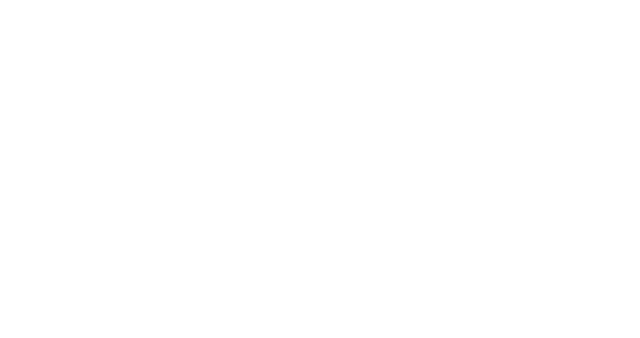
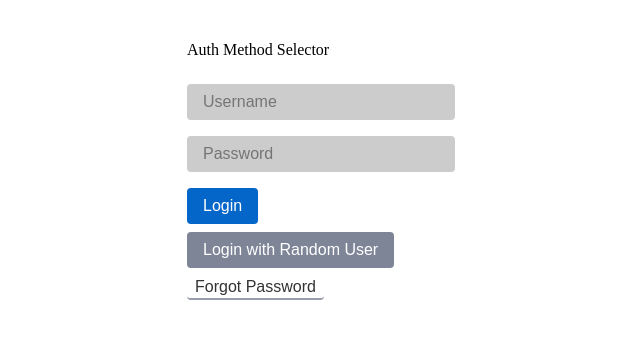
Before and after one commit to anuragpatil94/authenzation-frontend, a React (Create React App) app: page / in a window 1280 px wide. Shown: the top 338 px of the page, without its empty margins (319-959 px from the left). Built offline with nearby package versions, Linux system fonts and the light colour scheme.

Commit message:
feat: add login screen

```diff
--- /dev/null
+++ b/src/App.js
@@ -0,0 +1,13 @@
+import React from 'react';
+
+import './styles/main.css';
+
+import LoginScreen from './screens/Login';
+
+export default App;
+
+// Entry Point to the Application
+function App() {
+  // Authorized App or UnAuthorized App
+  return <LoginScreen />;
+}
--- /dev/null
+++ b/src/containers/Login.js
@@ -0,0 +1,114 @@
+import React, { useState } from 'react';
+import tw from 'twin.macro';
+import styled from '@emotion/styled/macro';
+
+export default LoginContainer;
+
+function AuthMethodSelector() {
+  return (
+    <div style={{ paddingTop: '16px', paddingBottom: '16px' }}>
+      <span>Auth Method Selector</span>
+    </div>
+  );
+}
+
+const StyledInput = styled.input({
+  width: '100%',
+  borderRadius: ' 4px',
+  padding: '8px 16px',
+  margin: '8px 0',
+  border: 'none',
+  backgroundColor: '#ccc',
+});
+
+const StyledButton = styled.button(
+  {
+    border: 'none',
+    color: 'white',
+    display: 'block',
+    margin: '8px 0',
+    padding: '8px 16px',
+    borderRadius: '4px',
+  },
+  ({ variant }) => {
+    switch (variant) {
+      case '_secondary':
+        return {
+          backgroundColor: 'transparent ',
+          color: '#333',
+          borderBottom: '2px solid #979dac',
+          padding: '1px 8px',
+          '&:hover': {
+            color: '#0353a4',
+            borderBottom: '2px solid #0353a4',
+          },
+        };
+      case 'secondary':
+        return { backgroundColor: '#7d8597' };
+      case 'primary':
+      default:
+        return { backgroundColor: '#0466c8' };
+    }
+  },
+);
+
+function LoginForm({ onSubmit }) {
+  //   const [username, setUsername] = useState(null);
+  //   const [password, setPassword] = useState(null);
+
+  const handleSubmit = event => {
+    event.preventDefault();
+    const { username, password } = event.target.elements;
+
+    onSubmit({
+      username: username.value,
+      password: password.value,
+    });
+  };
+
+  return (
+    <>
+      <form onSubmit={handleSubmit}>
+        <StyledInput
+          name="username"
+          type="text"
+          placeholder="Username"
+          //   value={username}
+          //   onChange={e => setUsername(e.target.value)}
+        />
+        <StyledInput
+          name="password"
+          type="password"
+          placeholder="Password"
+          //   value={password}
+          //   onChange={e => setPassword(e.target.value)}
+        />
+        <StyledButton type="submit" variant="primary">
+          Login
+        </StyledButton>
+        <StyledButton type="submit" variant="secondary">
+          Login with Random User
+        </StyledButton>
+        <StyledButton variant="_secondary">Forgot Password</StyledButton>
+      </form>
+    </>
+  );
+}
+
+const StyledLoginContainer = styled.div({
+  margin: '0 auto',
+  width: '100%',
+  maxWidth: '300px',
+  padding: '16px',
+  border: '1px solid $ccc',
+  borderRadius: '4px',
+});
+
+function LoginContainer({ onSubmit }) {
+  return (
+    <StyledLoginContainer className="login-container">
+      <AuthMethodSelector />
+      <LoginForm onSubmit={onSubmit} />
+    </StyledLoginContainer>
+  );
+}
--- a/src/index.js
+++ b/src/index.js
@@ -1,8 +1,6 @@
 import React from 'react';
 import ReactDOM from 'react-dom';
 
-const App = () => {
-  return <div></div>;
-};
+import App from './App';
 
 ReactDOM.render(<App />, document.getElementById('root'));
--- /dev/null
+++ b/src/screens/Login.js
@@ -0,0 +1,19 @@
+import React from 'react';
+import LoginContainer from '../containers/Login';
+
+export default Login;
+
+/** LoginScreen
+ * ThemeToggle
+ * LoginContainer
+ */
+function Login() {
+  function onSubmit({ username, password }) {
+    console.log(username, password);
+  }
+  return (
+    <div>
+      <LoginContainer onSubmit={onSubmit} />
+    </div>
+  );
+}
```
